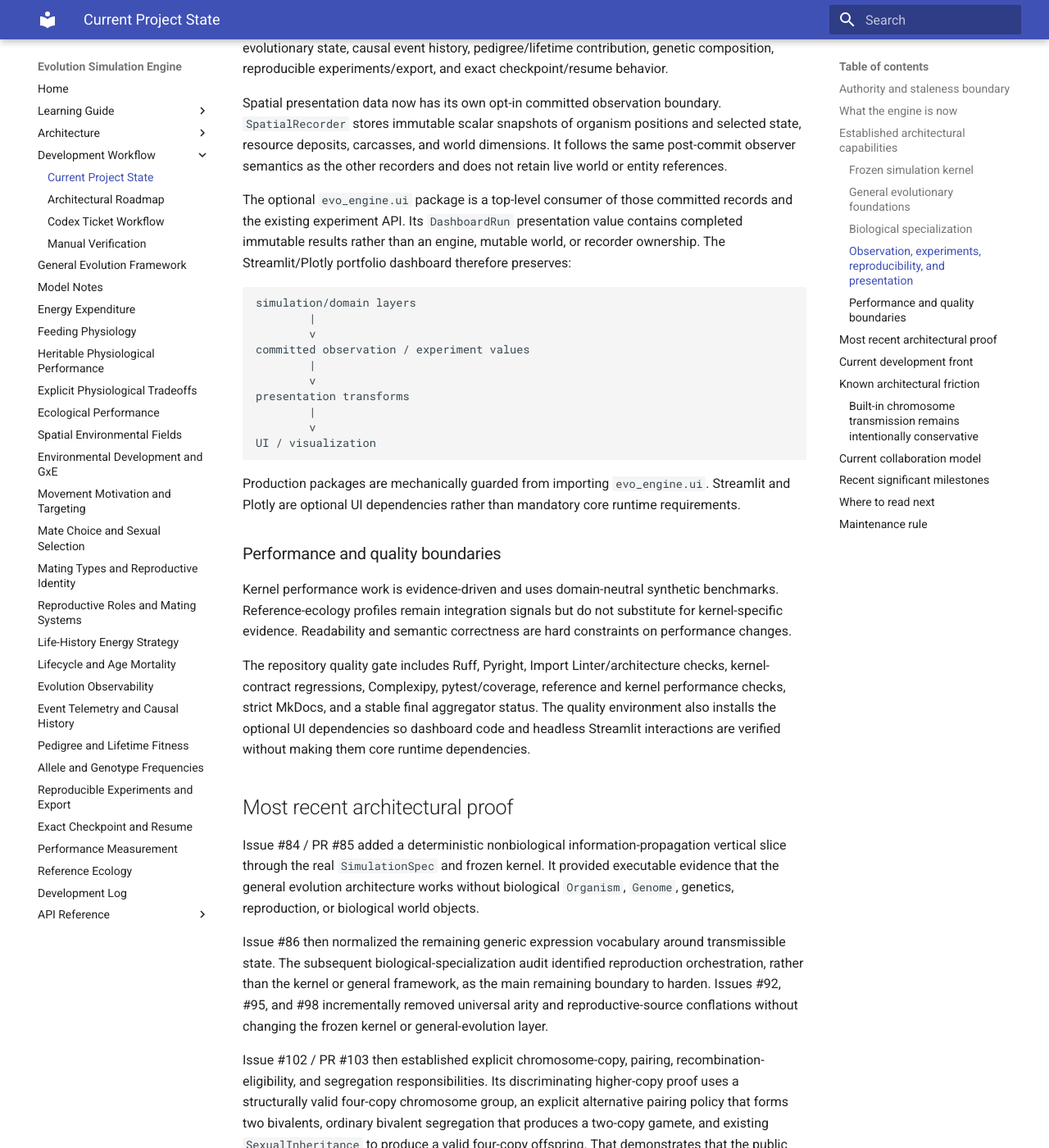
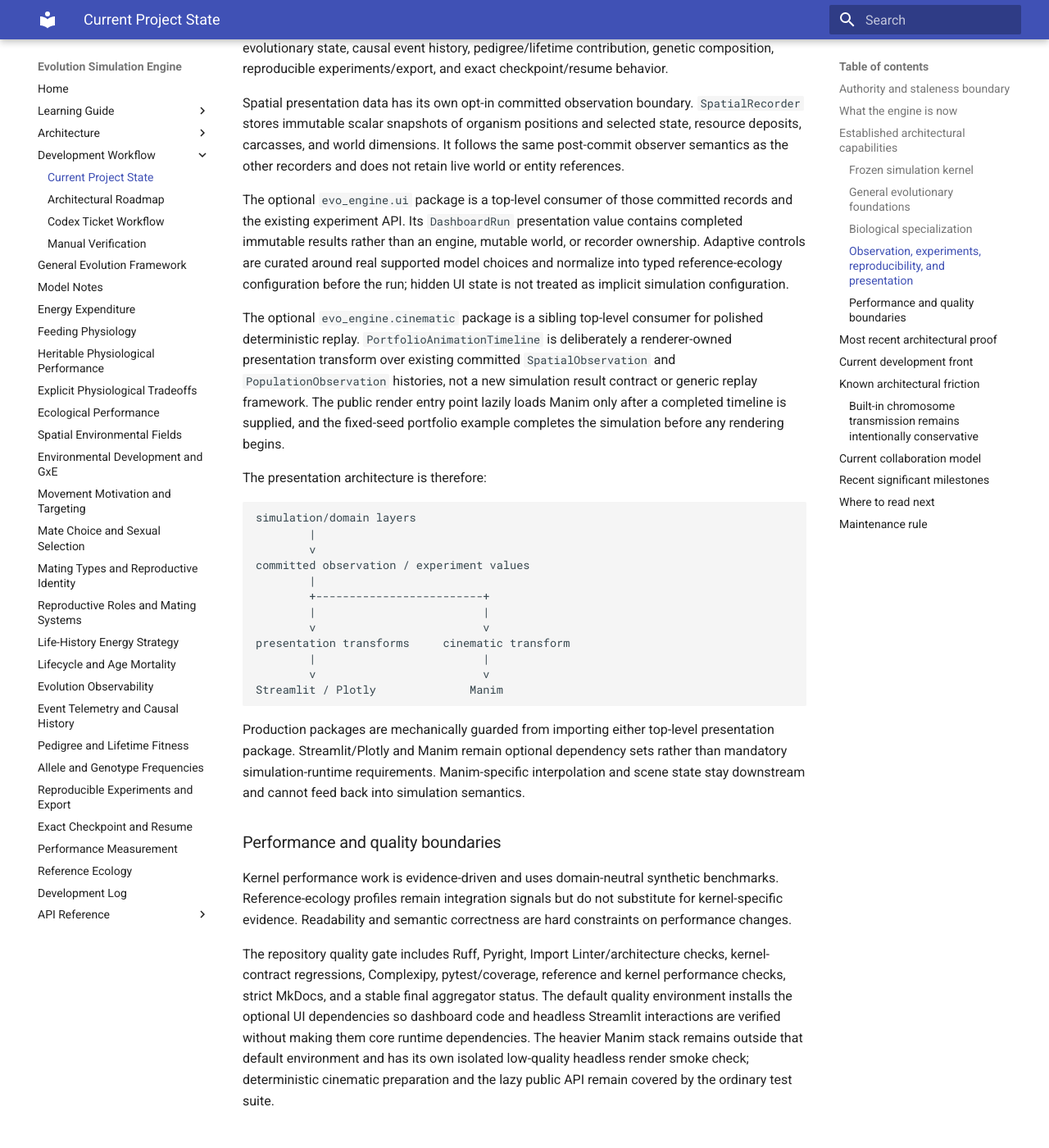
Before and after one commit to abdullahkhan57721/evolution-simulation-engine, an MkDocs documentation site: the page built from docs/development/current_state.md, in a window 1280 px wide and 1400 px high, scrolled down 4364 px. Shown: the whole window at 82% size. Built offline with MkDocs 1.6.1 and Material for MkDocs 9.7.7, drawn with Linux system fonts in a browser that asks for light colours; some of the changed text lies outside the part shown.

Commit message:
Update development orientation for cinematic renderer

````diff
--- a/docs/development/current_state.md
+++ b/docs/development/current_state.md
@@ -187,7 +187,7 @@ and evolutionary state, causal event history, pedigree/lifetime contribution,
 genetic composition, reproducible experiments/export, and exact checkpoint/resume
 behavior.
 
-Spatial presentation data now has its own opt-in committed observation boundary.
+Spatial presentation data has its own opt-in committed observation boundary.
 `SpatialRecorder` stores immutable scalar snapshots of organism positions and
 selected state, resource deposits, carcasses, and world dimensions. It follows the
 same post-commit observer semantics as the other recorders and does not retain live
@@ -196,7 +196,19 @@ world or entity references.
 The optional `evo_engine.ui` package is a top-level consumer of those committed
 records and the existing experiment API. Its `DashboardRun` presentation value
 contains completed immutable results rather than an engine, mutable world, or
-recorder ownership. The Streamlit/Plotly portfolio dashboard therefore preserves:
+recorder ownership. Adaptive controls are curated around real supported model
+choices and normalize into typed reference-ecology configuration before the run;
+hidden UI state is not treated as implicit simulation configuration.
+
+The optional `evo_engine.cinematic` package is a sibling top-level consumer for
+polished deterministic replay. `PortfolioAnimationTimeline` is deliberately a
+renderer-owned presentation transform over existing committed
+`SpatialObservation` and `PopulationObservation` histories, not a new simulation
+result contract or generic replay framework. The public render entry point lazily
+loads Manim only after a completed timeline is supplied, and the fixed-seed
+portfolio example completes the simulation before any rendering begins.
+
+The presentation architecture is therefore:
 
 ```text
 simulation/domain layers
@@ -204,16 +216,19 @@ simulation/domain layers
         v
 committed observation / experiment values
         |
-        v
-presentation transforms
-        |
-        v
-UI / visualization
+        +-------------------------+
+        |                         |
+        v                         v
+presentation transforms     cinematic transform
+        |                         |
+        v                         v
+Streamlit / Plotly              Manim
 ```
 
-Production packages are mechanically guarded from importing `evo_engine.ui`.
-Streamlit and Plotly are optional UI dependencies rather than mandatory core
-runtime requirements.
+Production packages are mechanically guarded from importing either top-level
+presentation package. Streamlit/Plotly and Manim remain optional dependency sets
+rather than mandatory simulation-runtime requirements. Manim-specific interpolation
+and scene state stay downstream and cannot feed back into simulation semantics.
 
 ### Performance and quality boundaries
 
@@ -225,9 +240,12 @@ hard constraints on performance changes.
 The repository quality gate includes Ruff, Pyright, Import Linter/architecture
 checks, kernel-contract regressions, Complexipy, pytest/coverage, reference and
 kernel performance checks, strict MkDocs, and a stable final aggregator status.
-The quality environment also installs the optional UI dependencies so dashboard
+The default quality environment installs the optional UI dependencies so dashboard
 code and headless Streamlit interactions are verified without making them core
-runtime dependencies.
+runtime dependencies. The heavier Manim stack remains outside that default
+environment and has its own isolated low-quality headless render smoke check;
+deterministic cinematic preparation and the lazy public API remain covered by the
+ordinary test suite.
 
 ## Most recent architectural proof
 
@@ -253,26 +271,31 @@ produce a valid four-copy offspring. That demonstrates that the public
 architecture is not secretly diploid-only while leaving production polyploid
 meiosis deliberately out of scope.
 
-The portfolio-release work then exercised a different architectural claim: the
-engine can be presented interactively without turning the UI into an alternate
-simulation owner. Issue #106 / PR #107 added the missing committed spatial history
-boundary, and Issue #108 / PR #109 built the dashboard above that boundary while
-reusing existing population, genetics, event, pedigree, experiment, and export
-contracts.
+The portfolio-release work exercised a different architectural claim: the engine
+can be presented through multiple interfaces without turning presentation into an
+alternate simulation owner. Issue #106 / PR #107 added the missing committed
+spatial history boundary, Issue #108 / PR #109 built the Streamlit/Plotly dashboard
+above that boundary, and Issue #110 / PR #111 made its curated configuration
+conditional while still compiling UI selections into typed engine configuration.
+Issue #114 / PR #115 then proved that the same committed observation values can
+drive a separate Manim cinematic renderer without Plotly conversion, live-world
+ownership, or a speculative generic replay abstraction.
 
 ## Current development front
 
-The immediate project front is the **v0.1 portfolio release**, not additional
+The immediate project front remains the **v0.1 portfolio release**, not additional
 biological breadth. The core simulation architecture should remain stable while
 the project emphasizes a polished end-to-end demonstration, concise documentation,
 reproducible examples, release/deployment ergonomics, and verification of the
-interactive experience.
+interactive and cinematic experience.
 
-The dashboard now exposes the existing reference ecology through curated
-configuration, committed spatial playback, evolutionary/genetic analytics,
-life-history/event inspection, multi-seed experiments, and exports. Follow-up
-portfolio work should improve release presentation or discoverability without
-moving presentation concerns into lower modeled domains.
+The interactive configuration/dashboard path and deterministic cinematic sibling
+renderer are now established above the same committed evidence boundary. The next
+portfolio milestone should compose those capabilities into the flagship
+reproducible evolutionary demonstration rather than add another presentation
+framework or broaden biology merely for visual drama. Final README/media,
+deployment, release tagging, and broad presentation polish remain release-hardening
+work after that demonstration is settled.
 
 After v0.1, richer pairing/recombination, richer mating systems, genetic
 expression, development/G×E, and evolutionary ecology remain valid modeled-domain
@@ -319,6 +342,14 @@ total cycle time to a correct merged change.
 
 Newest first; this is a milestone summary, not a changelog.
 
+- **#114 / #115 — renderer-neutral Manim cinematic proof:** added an optional
+  sibling renderer that derives a deterministic presentation timeline directly
+  from committed spatial/population observations, renders only after simulation
+  completion, and keeps Manim out of lower packages and mandatory runtime
+  dependencies.
+- **#110 / #111 — adaptive curated configuration:** made the portfolio UI
+  conditionally expose real supported model choices, normalize form state, and
+  construct typed reference-ecology configuration without hidden stale values.
 - **#106 / #107 and #108 / #109 — portfolio observation/interface stack:** added
   opt-in committed spatial snapshots, then a Streamlit/Plotly reference-ecology
   dashboard that consumes committed observations and existing experiment/export
````
